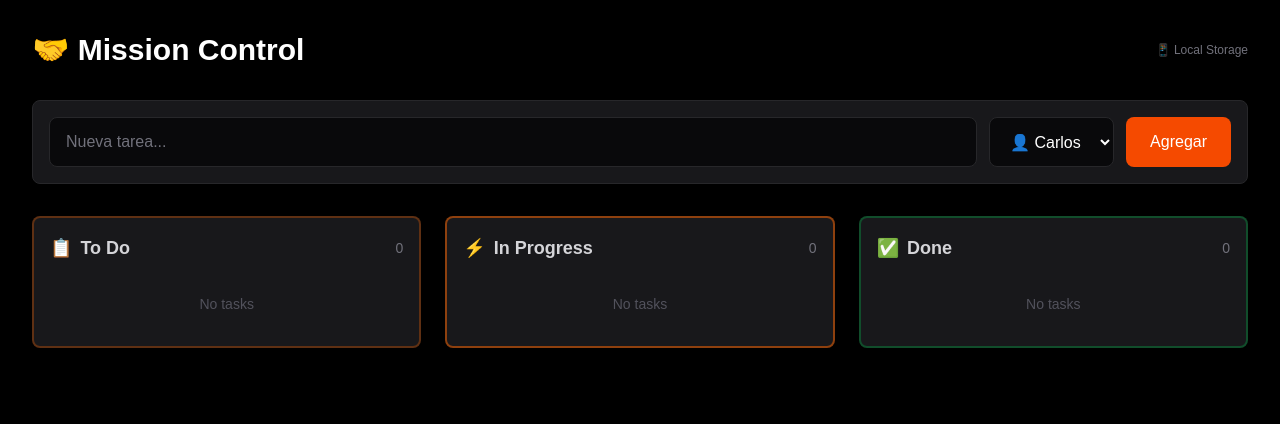
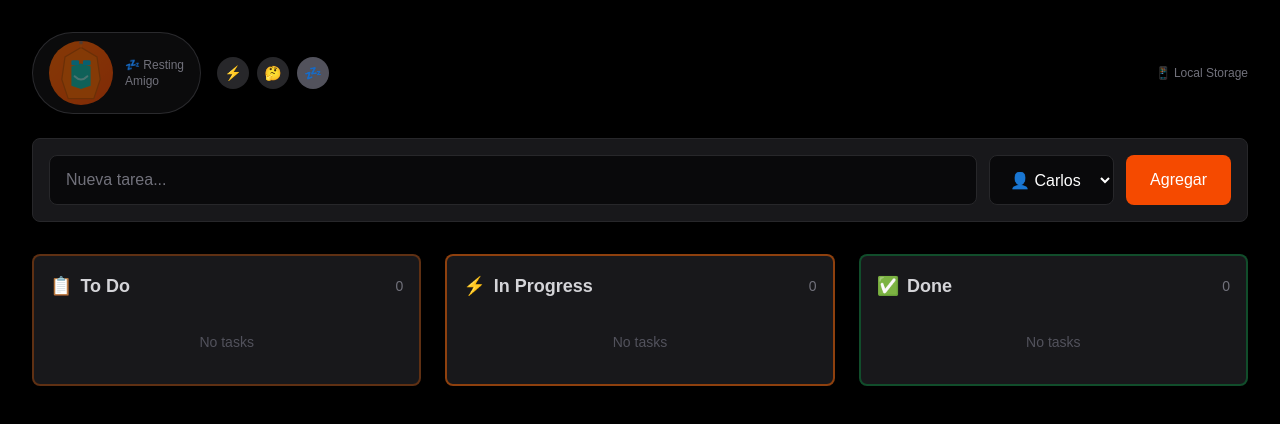
Before and after one commit to Carlos-Dominguez-faber/amigo-mission-control, a Next.js app: page / in a window 1280 px wide. Shown: the top 424 px of the page. Built offline with nearby package versions, Linux system fonts and the light colour scheme.

Commit message:
Add animated avatar with 3 states

```diff
--- a/src/app/page.tsx
+++ b/src/app/page.tsx
@@ -1,6 +1,7 @@
 "use client";
 
 import { useState, useEffect } from "react";
+import AnimatedAvatar from "@/components/AnimatedAvatar";
 
 type TaskStatus = "todo" | "in-progress" | "done";
 type Assignee = "carlos" | "amigo";
@@ -14,6 +15,8 @@ interface Task {
   createdAt: number;
   updatedAt: number;
 }
+
+type AvatarState = "working" | "thinking" | "resting";
 
 const statusLabels: Record<TaskStatus, string> = {
   "todo": "To Do",
@@ -33,6 +36,7 @@ export default function TaskBoard() {
   const [tasks, setTasks] = useState<Task[]>([]);
   const [newTaskTitle, setNewTaskTitle] = useState("");
   const [newTaskAssignee, setNewTaskAssignee] = useState<Assignee>("carlos");
+  const [avatarState, setAvatarState] = useState<AvatarState>("resting");
   const [isLoaded, setIsLoaded] = useState(false);
 
   useEffect(() => {
@@ -106,10 +110,39 @@ export default function TaskBoard() {
     <div className="min-h-screen bg-black text-white p-4 md:p-8">
       <div className="max-w-7xl mx-auto">
         {/* Header */}
-        <div className="flex flex-col md:flex-row md:justify-between md:items-center mb-8 gap-4">
-          <h1 className="text-2xl md:text-3xl font-bold">
-            <span className="text-orange-500">🤝</span> Mission Control
-          </h1>
+        <div className="flex flex-col md:flex-row md:justify-between md:items-center mb-6 gap-4">
+          <div className="flex items-center gap-4">
+            <AnimatedAvatar state={avatarState} size="md" />
+            <div className="flex gap-2">
+              <button
+                onClick={() => setAvatarState("working")}
+                className={`w-8 h-8 rounded-full flex items-center justify-center text-sm transition-colors ${
+                  avatarState === "working" ? "bg-orange-500" : "bg-zinc-800 hover:bg-zinc-700"
+                }`}
+                title="Working"
+              >
+                ⚡
+              </button>
+              <button
+                onClick={() => setAvatarState("thinking")}
+                className={`w-8 h-8 rounded-full flex items-center justify-center text-sm transition-colors ${
+                  avatarState === "thinking" ? "bg-yellow-500" : "bg-zinc-800 hover:bg-zinc-700"
+                }`}
+                title="Thinking"
+              >
+                🤔
+              </button>
+              <button
+                onClick={() => setAvatarState("resting")}
+                className={`w-8 h-8 rounded-full flex items-center justify-center text-sm transition-colors ${
+                  avatarState === "resting" ? "bg-zinc-600" : "bg-zinc-800 hover:bg-zinc-700"
+                }`}
+                title="Resting"
+              >
+                💤
+              </button>
+            </div>
+          </div>
           <span className="text-xs text-zinc-500">📱 Local Storage</span>
         </div>
 
--- /dev/null
+++ b/src/components/AnimatedAvatar.tsx
@@ -0,0 +1,151 @@
+"use client";
+
+import { useState, useEffect } from "react";
+
+type AvatarState = "working" | "thinking" | "resting";
+
+interface AnimatedAvatarProps {
+  state: AvatarState;
+  size?: "sm" | "md" | "lg";
+}
+
+const stateConfig = {
+  working: {
+    label: "Working",
+    emoji: "⚡",
+    color: "text-orange-500",
+    bgColor: "bg-orange-500/10",
+    borderColor: "border-orange-500/30",
+  },
+  thinking: {
+    label: "Thinking",
+    emoji: "🤔",
+    color: "text-yellow-500",
+    bgColor: "bg-yellow-500/10",
+    borderColor: "border-yellow-500/30",
+  },
+  resting: {
+    label: "Resting",
+    emoji: "💤",
+    color: "text-zinc-500",
+    bgColor: "bg-zinc-500/10",
+    borderColor: "border-zinc-500/30",
+  },
+};
+
+function AvatarIcon({ state, size }: { state: AvatarState; size: string }) {
+  const sizeClasses = {
+    sm: "w-8 h-8",
+    md: "w-16 h-16",
+    lg: "w-24 h-24",
+  };
+
+  const animation = {
+    working: "animate-pulse",
+    thinking: "animate-bounce",
+    resting: "animate-pulse opacity-50",
+  };
+
+  return (
+    <div
+      className={`${sizeClasses[size as keyof typeof sizeClasses]} rounded-full flex items-center justify-center ${animation[state]} bg-gradient-to-br from-orange-500 to-orange-600`}
+    >
+      <svg
+        viewBox="0 0 100 100"
+        className="w-full h-full"
+        fill="none"
+        xmlns="http://www.w3.org/2000/svg"
+      >
+        {/* Body/Armor */}
+        <path
+          d="M50 10 L75 25 L80 60 L70 90 L30 90 L20 60 L25 25 Z"
+          fill="#ff6b00"
+          stroke="#cc5500"
+          strokeWidth="2"
+        />
+        {/* Teal pattern */}
+        <path
+          d="M35 40 L50 35 L65 40 L65 70 L50 75 L35 70 Z"
+          fill="#14b8a6"
+        />
+        {/* Eyes */}
+        <rect x="35" y="30" width="12" height="8" rx="2" fill="#06b6d4" className={state === "thinking" ? "animate-pulse" : ""} />
+        <rect x="53" y="30" width="12" height="8" rx="2" fill="#06b6d4" className={state === "thinking" ? "animate-pulse" : ""} />
+        {/* Smile */}
+        <path
+          d="M40 55 Q50 65 60 55"
+          stroke="#fff"
+          strokeWidth="3"
+          fill="none"
+          strokeLinecap="round"
+          className={state === "resting" ? "opacity-50" : ""}
+        />
+        {/* Antenna */}
+        <line x1="50" y1="10" x2="50" y2="2" stroke="#ff6b00" strokeWidth="3" />
+        <circle cx="50" cy="2" r="3" fill={state === "working" ? "#ff6b00" : state === "thinking" ? "#fbbf24" : "#6b7280"} className="animate-pulse" />
+      </svg>
+    </div>
+  );
+}
+
+export default function AnimatedAvatar({ state = "resting", size = "md" }: AnimatedAvatarProps) {
+  const config = stateConfig[state];
+
+  return (
+    <div
+      className={`inline-flex items-center gap-3 px-4 py-2 rounded-full ${config.bgColor} border ${config.borderColor}`}
+    >
+      <AvatarIcon state={state} size={size} />
+      <div className="flex flex-col">
+        <span className={`text-xs font-medium ${config.color}`}>
+          {config.emoji} {config.label}
+        </span>
+        <span className="text-xs text-zinc-500">Amigo</span>
+      </div>
+    </div>
+  );
+}
+
+// Demo component with state controls
+export function AvatarDemo() {
+  const [state, setState] = useState<AvatarState>("resting");
+
+  return (
+    <div className="flex flex-col items-center gap-6 p-8">
+      <AnimatedAvatar state={state} size="lg" />
+
+      <div className="flex gap-2">
+        <button
+          onClick={() => setState("working")}
+          className={`px-4 py-2 rounded-lg transition-colors ${
+            state === "working"
+              ? "bg-orange-500 text-white"
+              : "bg-zinc-800 text-zinc-300 hover:bg-zinc-700"
+          }`}
+        >
+          ⚡ Working
+        </button>
+        <button
+          onClick={() => setState("thinking")}
+          className={`px-4 py-2 rounded-lg transition-colors ${
+            state === "thinking"
+              ? "bg-yellow-500 text-black"
+              : "bg-zinc-800 text-zinc-300 hover:bg-zinc-700"
+          }`}
+        >
+          🤔 Thinking
+        </button>
+        <button
+          onClick={() => setState("resting")}
+          className={`px-4 py-2 rounded-lg transition-colors ${
+            state === "resting"
+              ? "bg-zinc-600 text-white"
+              : "bg-zinc-800 text-zinc-300 hover:bg-zinc-700"
+          }`}
+        >
+          💤 Resting
+        </button>
+      </div>
+    </div>
+  );
+}
```
